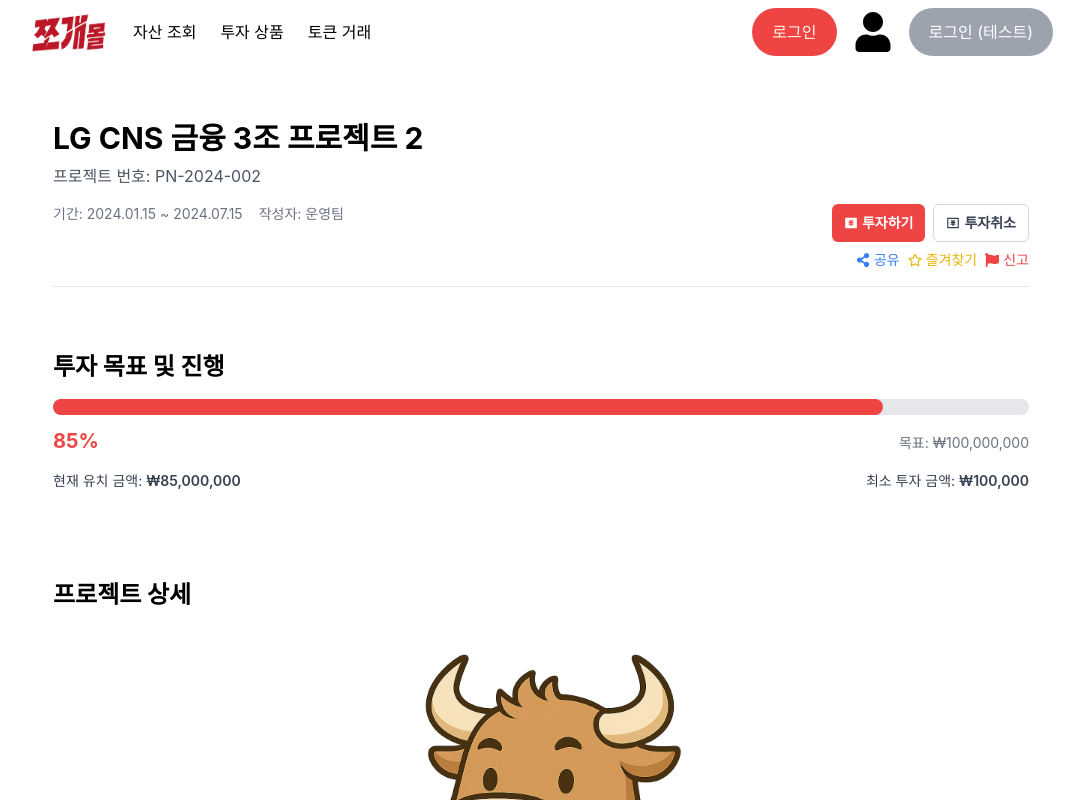
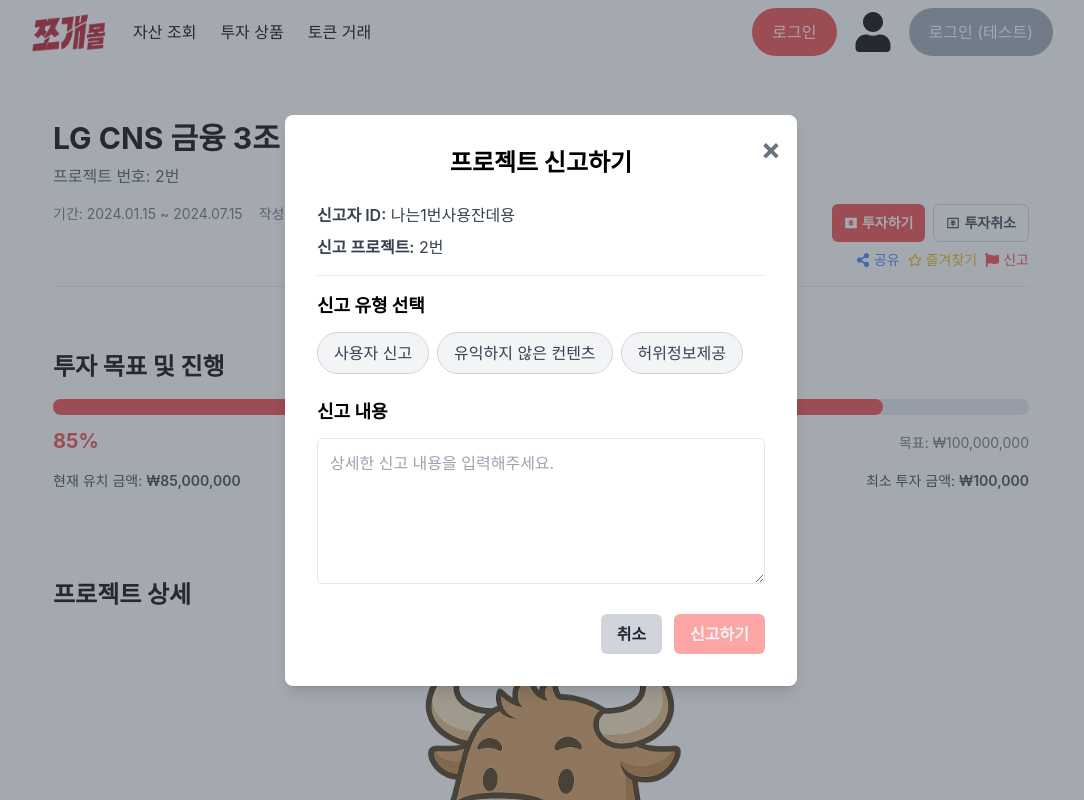
Before and after one commit to LG-CNS-2-FINAL-PROJECT-FINANCE/FrontEnd, a React (Create React App) app: page /investment/2 in a window 1280 px wide. Both pictures are taken after a click on the button "신고". Shown: the top 800 px of the page, without its empty margins (99-1183 px from the left). Built offline with nearby package versions, Linux system fonts and the light colour scheme.

Commit message:
Add: #33 신고 기능 추가

```diff
--- a/src/pages/investment/InvestmentComponent/InvestmentSummary.jsx
+++ b/src/pages/investment/InvestmentComponent/InvestmentSummary.jsx
@@ -2,16 +2,18 @@ import React, { useState } from 'react';
 import { FaShareAlt, FaRegStar, FaStar, FaFlag, FaRegMoneyBillAlt, FaMoneyBillAlt } from 'react-icons/fa';
 import { RiMoneyCnyBoxFill, RiMoneyCnyBoxLine } from 'react-icons/ri';
 import InvestmentModal from "./InvestmentModal";
+import ReportModal from './ReportModal';
 
 
-function InvestmentSummary({ title, projectNumber, startDate, endDate, author, isFavorite: initialIsFavorite, isInvested, minInvestment, imageUrl, summary, tokenPrice }) {
+function InvestmentSummary({ title, projectNumber, startDate, endDate, author, isFavorite: initialIsFavorite, isInvested, minInvestment, imageUrl, summary, tokenPrice, reporterId }) {
     const [isFavorite, setIsFavorite] = useState(initialIsFavorite);
     const [isModalOpen, setIsModalOpen] = useState(false);
+    const [isReportModalOpen, setIsReportModalOpen] = useState(false);
 
     // 공유하기, 즐겨찾기, 신고
     const handleShare = () => { alert('공유하기!'); };
     const handleFavoriteToggle = () => {setIsFavorite(!isFavorite); alert(`즐겨찾기 ${isFavorite ? '해제' : '추가'}!`); };
-    const handleReport = () => {alert('신고하기!'); };
+    const handleReport = () => { setIsReportModalOpen(true); };
 
     const handleInvest = () => {
         setIsModalOpen(true);
@@ -23,9 +25,18 @@ function InvestmentSummary({ title, projectNumber, startDate, endDate, author, i
         window.location.reload();
     };
 
-    //모달을 닫는 함수
+    //투자하기 모달 닫기
     const closeModal = () => {
         setIsModalOpen(false);
+    };
+
+    //신고하기 모달 닫기
+    const closeReportModal = () => {
+        setIsReportModalOpen(false);
+    };
+
+    const handleReportSubmit = (reportData) => {
+        console.log('신고 데이터:', reportData);
     };
 
     return (
@@ -92,6 +103,14 @@ function InvestmentSummary({ title, projectNumber, startDate, endDate, author, i
                 author={author}
                 tokenPrice={tokenPrice}
             />
+
+            <ReportModal
+                isOpen={isReportModalOpen}
+                onClose={closeReportModal}
+                projectNumber={projectNumber} // prop으로 받은 projectNumber 전달
+                reporterId={reporterId}       // prop으로 받은 reporterId 전달
+                onSubmitReport={handleReportSubmit} // 신고 처리 함수 전달
+            />
         </div>
     );
 }
--- /dev/null
+++ b/src/pages/investment/InvestmentComponent/ReportModal.jsx
@@ -0,0 +1,147 @@
+import React, { useState } from 'react';
+import useScrollLock from "../../../component/ScrollLock";
+
+function ReportModal({ isOpen, onClose, projectNumber, reporterId, onSubmitReport }) {
+    const [selectedType, setSelectedType] = useState(''); // 선택된 신고 유형
+    const [reportContent, setReportContent] = useState(''); // 신고 내용
+
+    useScrollLock(isOpen);
+    // 모달이 열려있지 않으면 아무것도 렌더링하지 않음
+    if (!isOpen) return null;
+
+    // 신고 유형 목록
+    const reportTypes = [
+        { value: 'user_report', label: '사용자 신고' },
+        { value: 'unhelpful_content', label: '유익하지 않은 컨텐츠' },
+        { value: 'false_info', label: '허위정보제공' },
+    ];
+
+    // 모달 외부 클릭 시 닫히도록 하는 함수
+    const handleOverlayClick = (e) => {
+        if (e.target === e.currentTarget) {
+            onClose();
+        }
+    };
+
+    // 신고 유형 선택 핸들러
+    const handleTypeSelect = (typeValue) => {
+        setSelectedType(typeValue);
+    };
+
+    // 신고 내용 변경 핸들러
+    const handleContentChange = (e) => {
+        setReportContent(e.target.value);
+    };
+
+    // 신고하기 버튼 클릭 핸들러
+    const handleSubmit = () => {
+        if (!selectedType) {
+            alert('신고 유형을 선택해주세요.');
+            return;
+        }
+        if (reportContent.trim() === '') {
+            alert('신고 내용을 입력해주세요.');
+            return;
+        }
+
+        const reportData = {
+            projectId: projectNumber, // 신고 대상 프로젝트 번호
+            reporterId: reporterId,   // 신고자 ID
+            reportType: selectedType, // 선택된 신고 유형
+            reportContent: reportContent.trim(), // 신고 내용
+            timestamp: new Date().toISOString(), // 신고 시간
+        };
+
+        onSubmitReport(reportData); // 상위 컴포넌트로 데이터 전달
+        onClose(); // 모달 닫기
+        // 성공 메시지 띄우고 상태 초기화
+        alert('신고가 접수되었습니다. 빠른 시일 내에 처리하겠습니다.');
+        setSelectedType('');
+        setReportContent('');
+    };
+
+    // 제출 버튼 활성화 조건
+    const isSubmitEnabled = selectedType && reportContent.trim() !== '';
+
+    return (
+        <div
+            className="fixed inset-0 bg-gray-600 bg-opacity-50 flex justify-center items-center z-50"
+            onClick={handleOverlayClick}
+        >
+            <div className="bg-white p-8 rounded-lg shadow-lg w-full max-w-lg relative animate-fade-in">
+                <button
+                    onClick={onClose}
+                    className="absolute top-4 right-4 text-gray-500 hover:text-gray-700 text-3xl font-bold"
+                >
+                    &times;
+                </button>
+
+                <h2 className="text-2xl font-bold mb-6 text-center">프로젝트 신고하기</h2>
+
+                {/* 신고 정보 요약 */}
+                <div className="mb-4 text-gray-700">
+                    <p className="mb-2"><span className="font-semibold">신고자 ID:</span> {reporterId}</p>
+                    <p><span className="font-semibold">신고 프로젝트:</span> {projectNumber}</p>
+                </div>
+                <hr className="my-4" />
+
+                {/* 신고 유형 선택 */}
+                <div className="mb-6">
+                    <h3 className="text-lg font-bold mb-3">신고 유형 선택</h3>
+                    <div className="flex flex-wrap gap-2">
+                        {reportTypes.map((type) => (
+                            <button
+                                key={type.value}
+                                className={`
+                                    py-2 px-4 rounded-full border transition-colors
+                                    ${selectedType === type.value
+                                    ? 'bg-red-500 text-white border-red-500'
+                                    : 'bg-gray-100 text-gray-700 border-gray-300 hover:bg-gray-200'}
+                                `}
+                                onClick={() => handleTypeSelect(type.value)}
+                            >
+                                {type.label}
+                            </button>
+                        ))}
+                    </div>
+                </div>
+
+                {/* 신고 내용 입력 */}
+                <div className="mb-6">
+                    <h3 className="text-lg font-bold mb-3">신고 내용</h3>
+                    <textarea
+                        className="w-full p-3 border rounded-md focus:outline-none focus:ring-2 focus:ring-red-400"
+                        rows="5"
+                        placeholder="상세한 신고 내용을 입력해주세요."
+                        value={reportContent}
+                        onChange={handleContentChange}
+                    ></textarea>
+                </div>
+
+                {/* 버튼 그룹 */}
+                <div className="flex justify-end space-x-3 mt-6">
+                    <button
+                        onClick={onClose}
+                        className="bg-gray-300 text-gray-800 py-2 px-4 rounded-md hover:bg-gray-400 transition-colors font-semibold"
+                    >
+                        취소
+                    </button>
+                    <button
+                        onClick={handleSubmit}
+                        className={`
+                            py-2 px-4 rounded-md font-semibold transition-colors
+                            ${isSubmitEnabled
+                            ? 'bg-red-500 text-white hover:bg-red-600'
+                            : 'bg-red-300 text-gray-100 cursor-not-allowed'}
+                        `}
+                        disabled={!isSubmitEnabled}
+                    >
+                        신고하기
+                    </button>
+                </div>
+            </div>
+        </div>
+    );
+}
+
+export default ReportModal;
--- a/src/pages/investment/investmentDetail.jsx
+++ b/src/pages/investment/investmentDetail.jsx
@@ -11,11 +11,13 @@ function InvestmentDetail() {
     const [investment, setInvestment] = useState(null);
     const [loading, setLoading] = useState(true);
 
+    const dummyReporterId = '나는1번사용잔데용';
+
     useEffect(() => {
         const dummyDetail = {
             id: id,
             title: `LG CNS 금융 3조 프로젝트 ${id}`,
-            projectNumber: `PN-2024-${id.padStart(3, '0')}`,
+            projectNumber: `${id}번`,
             startDate: '2024.01.15',
             endDate: '2024.07.15',
             author: '운영팀',
@@ -58,6 +60,7 @@ function InvestmentDetail() {
                 imageUrl={investment.imageUrl}
                 summary={investment.summary}
                 tokenPrice={investment.tokenPrice}
+                reporterId={dummyReporterId}
             />
 
             {/* 2. 투자 목표 및 진행 */}
```
